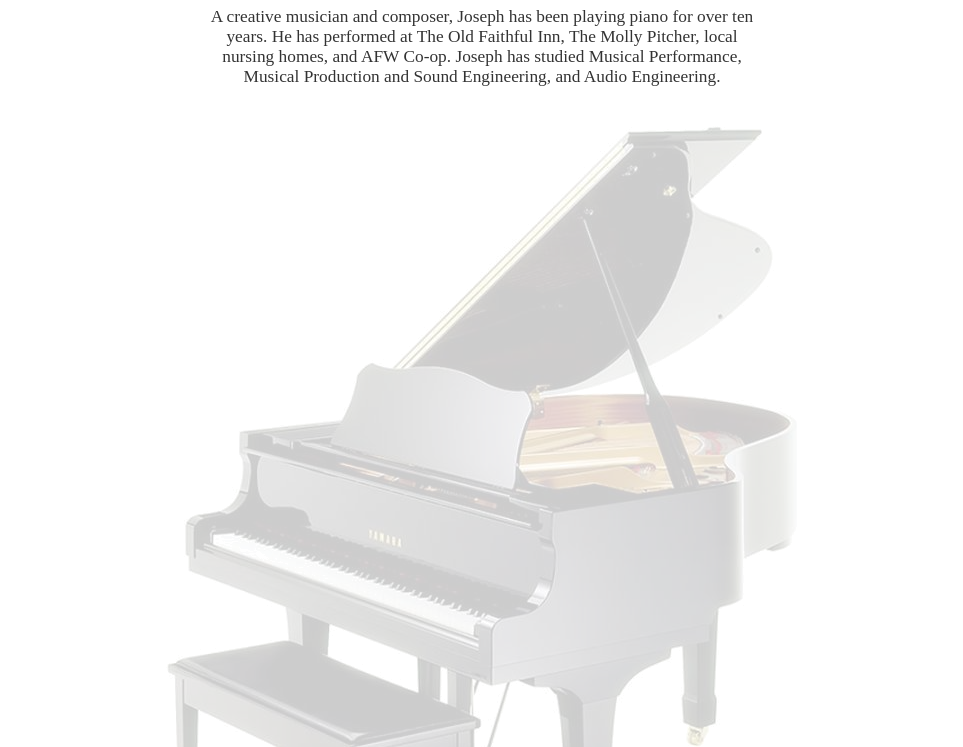
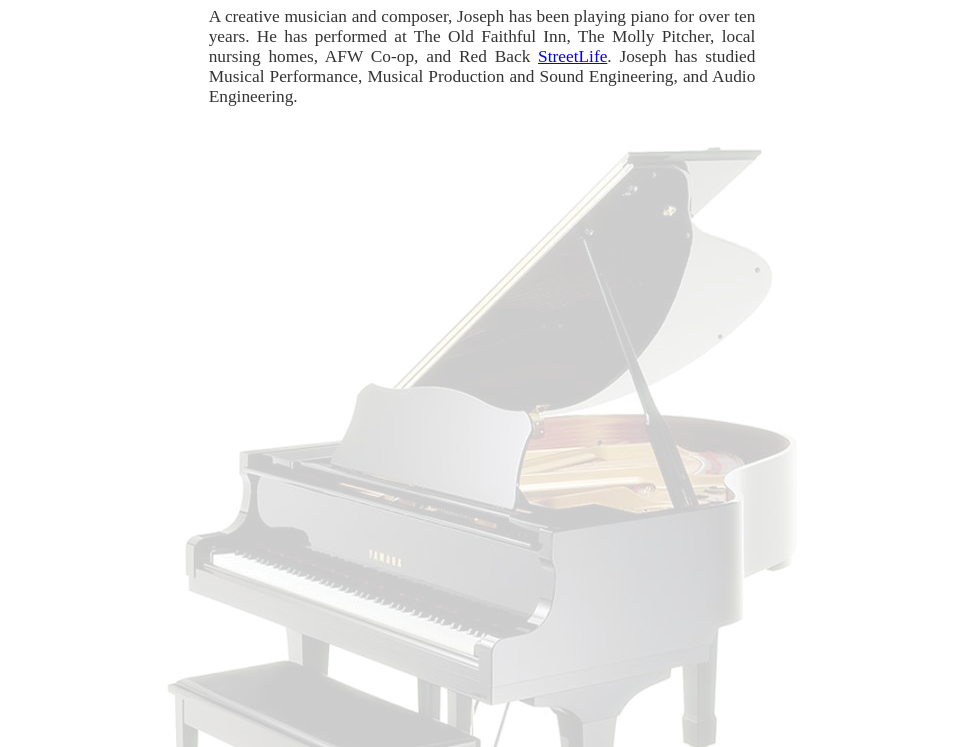
Before and after one commit to ambulance-boy/ambulance-boy.github.io, a plain HTML site: page index.html in a window 1280 px wide. Shown: the part 53-800 px from the top of the page, without its empty margins (158-1121 px from the left). Drawn offline with nearby package versions, Linux system fonts and the light colour scheme; no server answers.

Commit message:
added streetlife

```diff
--- a/index.html
+++ b/index.html
@@ -30,9 +30,10 @@
       </div>
       <div id="content-wrap">
         <div id="description">
-          <span class="MsoBodyText">
+          <span align="justify" class="MsoBodyText">
             A creative musician and composer, Joseph has been playing piano for over ten years.
-            He has performed at The Old Faithful Inn, The Molly Pitcher, local nursing homes, and AFW Co-op. Joseph has studied Musical Performance, Musical Production and Sound Engineering, and Audio Engineering.
+            He has performed at The Old Faithful Inn, The Molly Pitcher, local nursing homes, AFW Co-op, and Red Back <a target="_blank" href="http://www.redbank.org/events/11/streetlife/">StreetLife</a>.
+            Joseph has studied Musical Performance, Musical Production and Sound Engineering, and Audio Engineering.
           </span>
         </div>
         <div id="resume">
```
